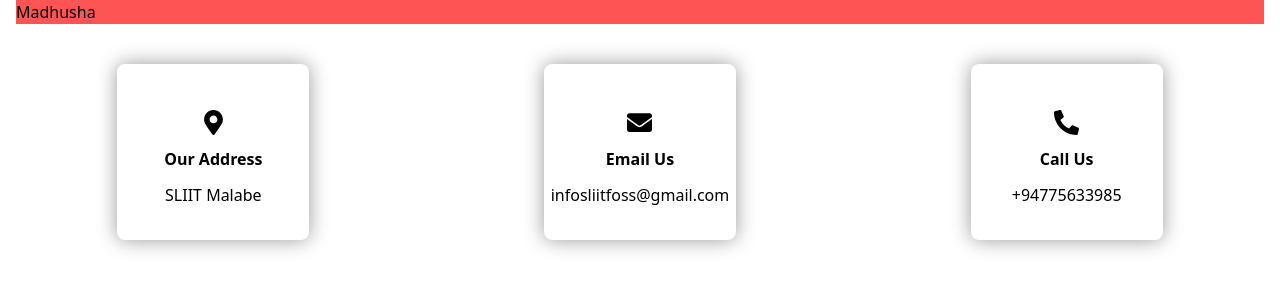
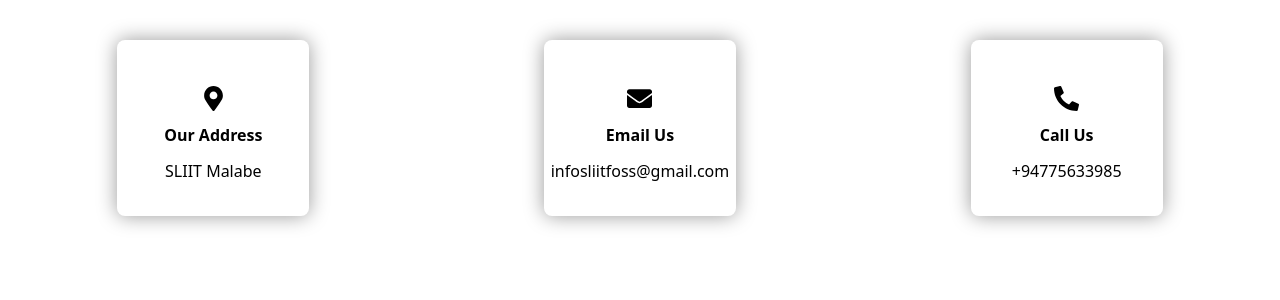
Before and after one commit to sliit-foss/rsvp-frontend, a Next.js app: page /contactUs in a window 1280 px wide. Shown: the top 300 px of the page. Built offline with nearby package versions, Linux system fonts and the light colour scheme.

Commit message:
Update contactUs.tsx

```diff
--- a/pages/contactUs.tsx
+++ b/pages/contactUs.tsx
@@ -1,10 +1,8 @@
 import InfoCards from '../components/InfoCards'
-import ContactForm from '../components/contactForm'
 
 const Contact = (): JSX.Element => {
   return (
     <div className="">
-      <ContactForm />
       <InfoCards />
     </div>
   )
```
